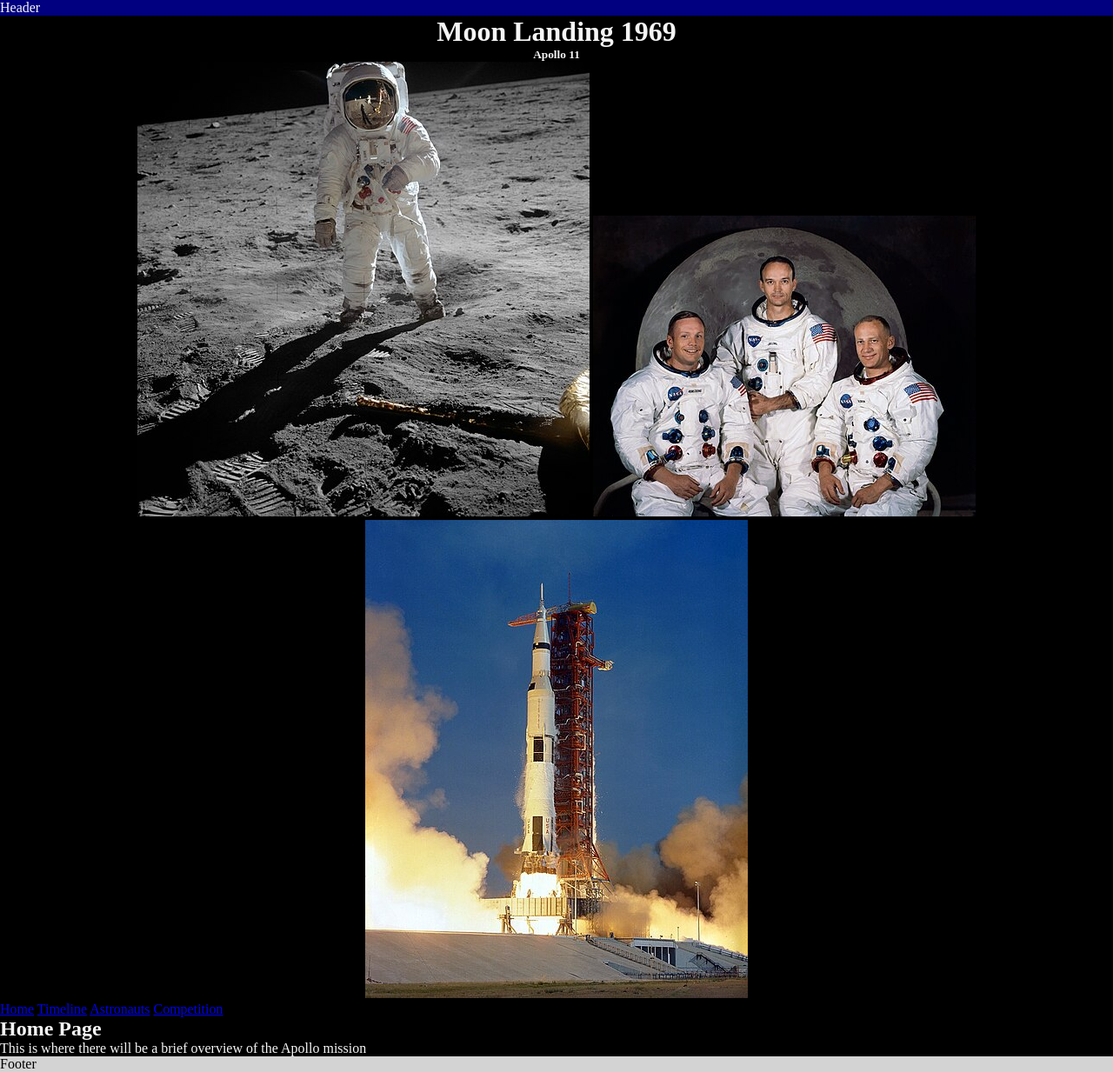
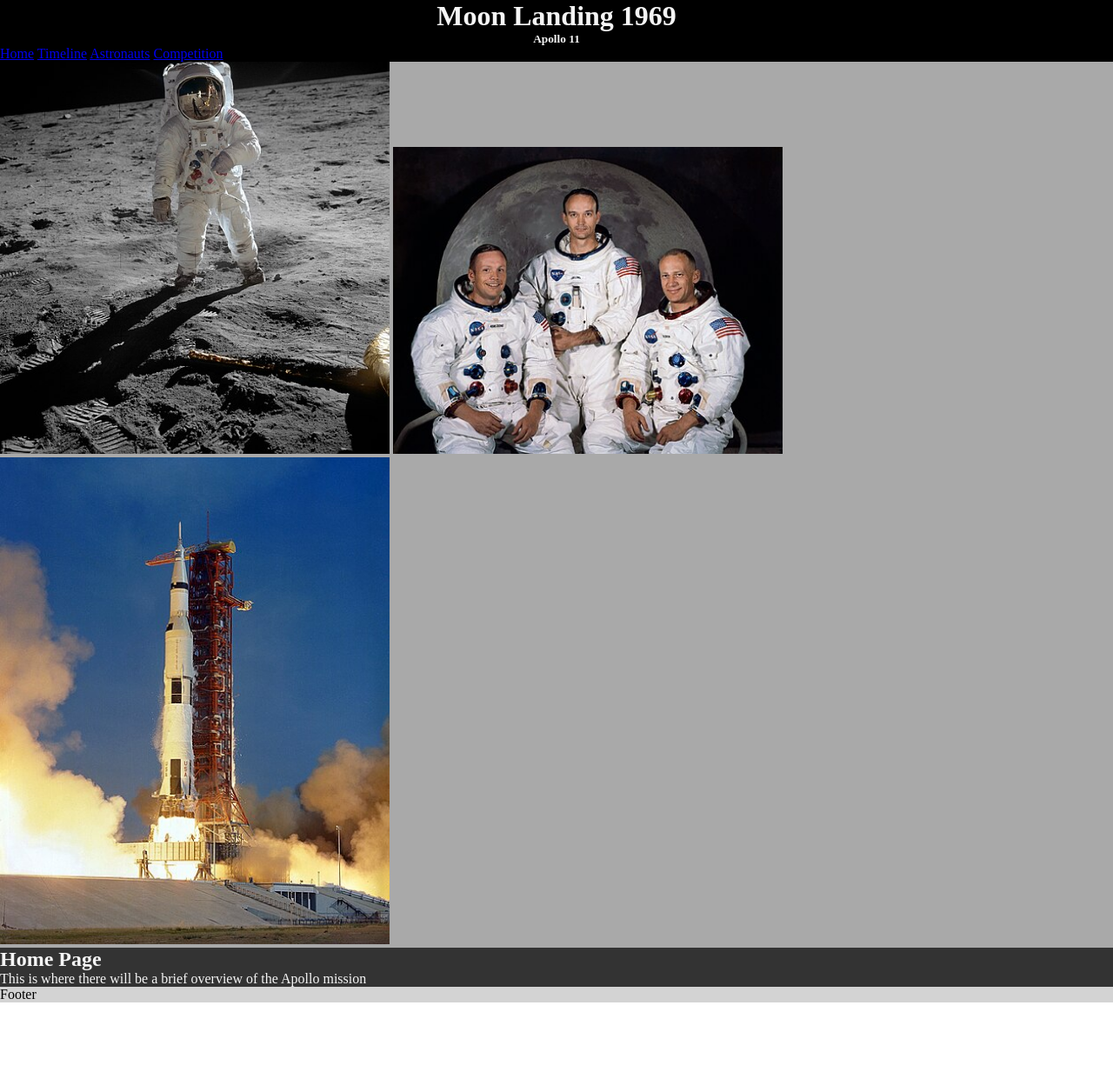
Before and after one commit to cgalpin92/practice-project, a plain HTML site: page index.html in a window 1280 px wide. Shown: the whole page at 87% size. After the commit the page ends 1153 px from the top, so only its background shows below. Drawn offline with Linux system fonts and the light colour scheme.

Commit message:
moved images to main section

```diff
--- a/assets/css/stylesheet.css
+++ b/assets/css/stylesheet.css
@@ -10,16 +10,21 @@ body {
     display: flex;
     flex-direction: column;
     /* Generic project styles*/
+    color: black;
+}
+
+header {
+    background-color: black;
     color: whitesmoke;
 }
 
-header {
-    background-color: navy;
-    color: whitesmoke;
+img {
+    height: 35%;
+    width: 35%;
 }
 
 main {
-    background-color: black;
+    background-color: darkgray;
     color: whitesmoke;
     /* Make main element take up any blank space to push the footer down*/
     flex: 1 0 auto;
@@ -37,3 +42,9 @@ footer {
 .main-page-header {
     text-align: center;
 }
+
+.main-body {
+    background-color: rgb(51, 51, 51);
+    color: whitesmoke;
+    flex: 1 0 auto;
+}
--- a/index.html
+++ b/index.html
@@ -12,16 +12,10 @@
 </head>
 <body>
     <!--Header-->
-    <header>Header</header>
-
-    <!--Main-->
-    <main>
+    <header>
         <div class="main-page-header">
             <h1>Moon Landing 1969</h1>
                 <h2 class="apollo">Apollo 11</h2>
-            <img src="assets/img/Moon Landing 1969/Aldrin_Apollo_11_original.jpg" alt="image of Neil Armstrong on the moon with Buzz Aldrin and the lunar module reflected in his helmet">
-            <img src="assets/img/Moon Landing 1969/Apollo_11_Crew.jpg" alt="image of Apollo 11 crew, Neil Armstron, Buzz Aldrin and Michael Collins">
-            <img src="assets/img/Moon Landing 1969/Apollo_11_Launch_-_GPN-2000-000630.jpg" alt="image of the Columbia Launch">
         </div>
         <nav>
             <a href="index.html">Home</a>
@@ -29,7 +23,14 @@
                 <a href="astronauts.html">Astronauts</a>
                 <a href="competition.html" target="_blank">Competition</a>
         </nav>
-    <div>
+    </header>
+
+    <!--Main-->
+    <main>
+        <img src="assets/img/Moon Landing 1969/Aldrin_Apollo_11_original.jpg" alt="image of Neil Armstrong on the moon with Buzz Aldrin and the lunar module reflected in his helmet" id="neil">
+        <img src="assets/img/Moon Landing 1969/Apollo_11_Crew.jpg" alt="image of Apollo 11 crew, Neil Armstron, Buzz Aldrin and Michael Collins" id="crew">
+        <img src="assets/img/Moon Landing 1969/Apollo_11_Launch_-_GPN-2000-000630.jpg" alt="image of the Columbia Launch" id="spaceship">
+        <div class="main-body">
             <h2>Home Page</h2>
                 <p>This is where there will be a brief overview of the Apollo mission</p>
         </div>
```
Also changed, not shown: assets/img/Moon Landing 1969/lunar surface background 2.jpg (added), assets/img/Moon Landing 1969/lunar surface background.jpg (added). Lines whose indentation alone changed are shown as unchanged.
